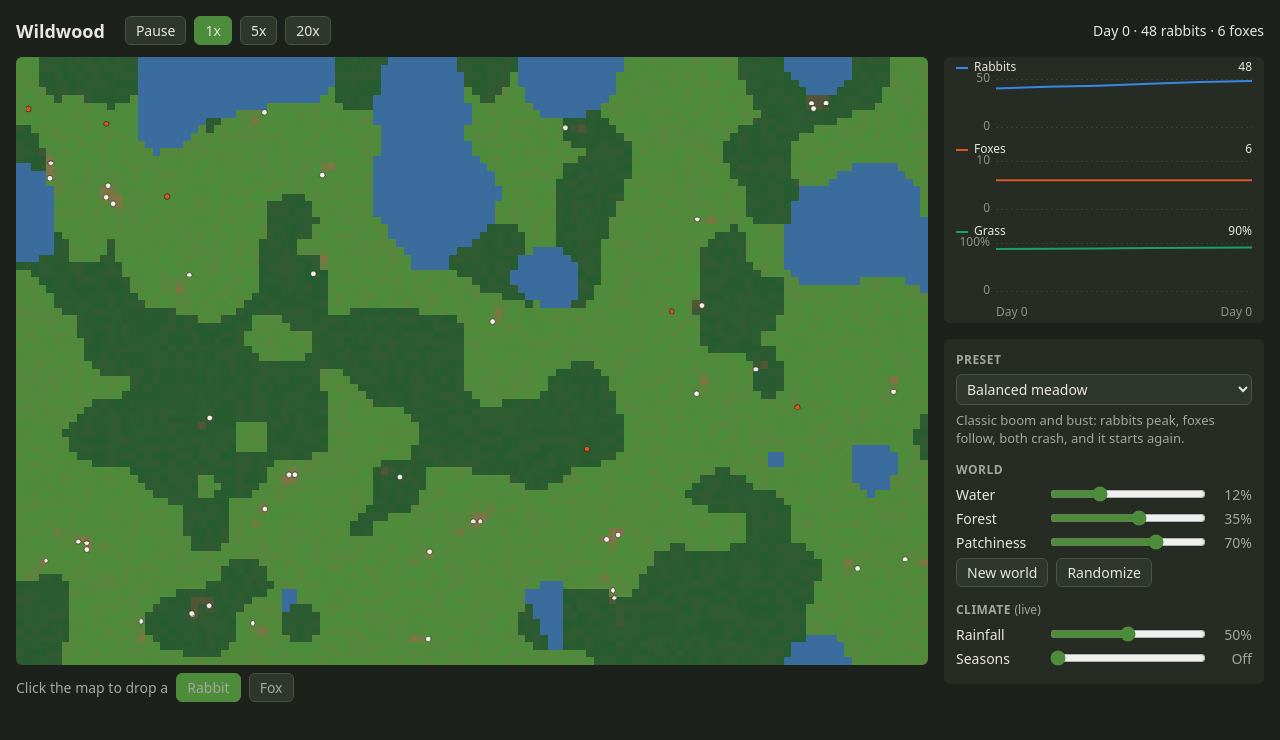
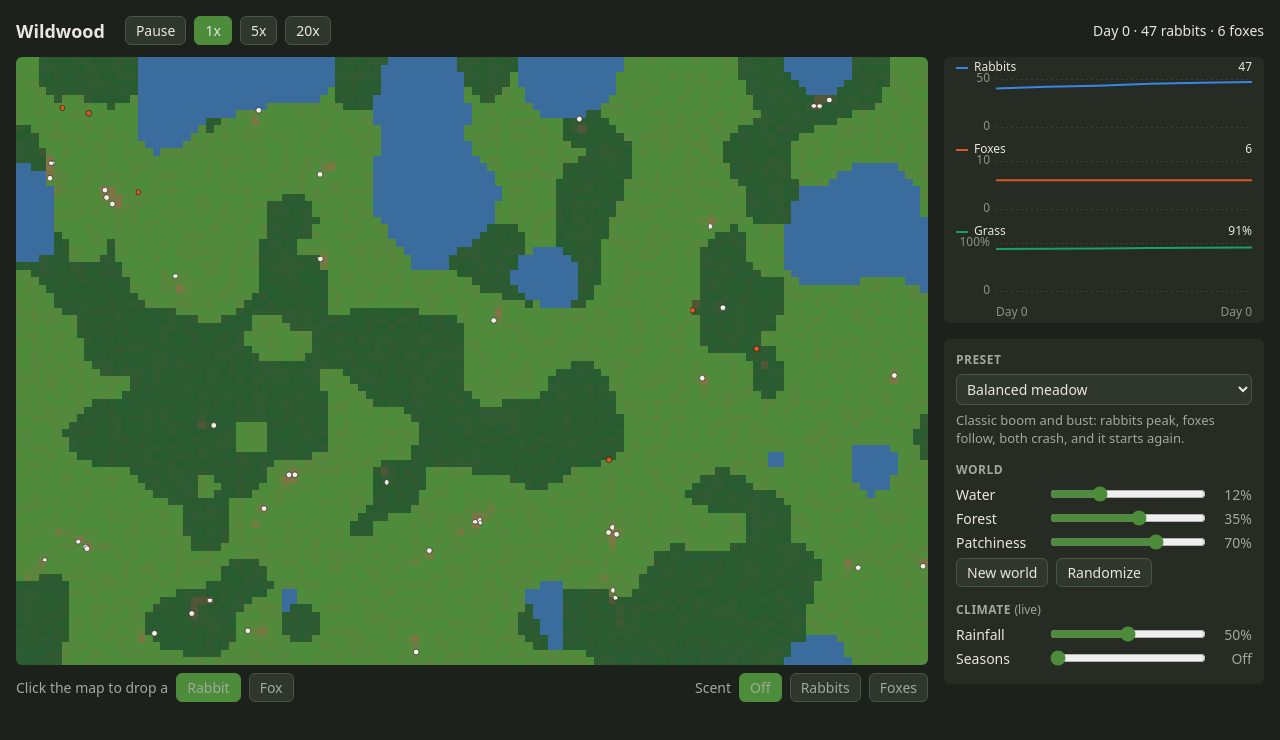
Before and after one commit to nshampoo/wildwood, a website built with Vite: page index.html in a window 1280 px wide. Built offline with nearby package versions, Linux system fonts and the light colour scheme.

Commit message:
Scent fields: foxes track rabbits, rabbits avoid foxes, with a map overlay

```diff
--- a/index.html
+++ b/index.html
@@ -132,8 +132,12 @@
         align-items: center;
         margin-top: 6px;
       }
+      .spacer {
+        flex: 1;
+      }
       .place {
         display: flex;
+        flex-wrap: wrap;
         align-items: center;
         gap: 8px;
         margin-top: 8px;
@@ -157,6 +161,11 @@
           Click the map to drop a
           <button data-place="rabbit" class="active">Rabbit</button>
           <button data-place="fox">Fox</button>
+          <span class="spacer"></span>
+          Scent
+          <button data-scent="" class="active">Off</button>
+          <button data-scent="rabbit">Rabbits</button>
+          <button data-scent="fox">Foxes</button>
         </div>
       </div>
       <aside>
--- /dev/null
+++ b/src/engine/scent.ts
@@ -0,0 +1,62 @@
+import type { Species } from './species';
+
+export const SCENT_CELL = 4; // map cells per scent cell, so scent carries further for the same cost
+const DEPOSIT = 1; // per animal per tick
+const SPREAD = 0.25; // share of each cell blended with its neighbors per tick
+const DECAY = 0.995; // per tick; half-life about 140 ticks
+
+export interface ScentField {
+  cols: number;
+  rows: number;
+  layers: Record<Species, Float32Array>;
+}
+
+export function createScent(width: number, height: number, species: Species[]): ScentField {
+  const cols = Math.ceil(width / SCENT_CELL);
+  const rows = Math.ceil(height / SCENT_CELL);
+  const layers = {} as Record<Species, Float32Array>;
+  for (const s of species) layers[s] = new Float32Array(cols * rows);
+  return { cols, rows, layers };
+}
+
+export function deposit(f: ScentField, species: Species, x: number, y: number): void {
+  f.layers[species][Math.floor(y / SCENT_CELL) * f.cols + Math.floor(x / SCENT_CELL)] += DEPOSIT;
+}
+
+export function spread(f: ScentField): void {
+  const { cols, rows } = f;
+  for (const layer of Object.values(f.layers)) {
+    const old = layer.slice();
+    for (let y = 0; y < rows; y++) {
+      for (let x = 0; x < cols; x++) {
+        const i = y * cols + x;
+        let sum = 0;
+        let n = 0;
+        if (x > 0) (sum += old[i - 1]), n++;
+        if (x < cols - 1) (sum += old[i + 1]), n++;
+        if (y > 0) (sum += old[i - cols]), n++;
+        if (y < rows - 1) (sum += old[i + cols]), n++;
+        layer[i] = (old[i] * (1 - SPREAD) + (sum / n) * SPREAD) * DECAY;
+      }
+    }
+  }
+}
+
+export function scentAt(f: ScentField, species: Species, x: number, y: number): number {
+  const cx = Math.min(f.cols - 1, Math.max(0, Math.floor(x / SCENT_CELL)));
+  const cy = Math.min(f.rows - 1, Math.max(0, Math.floor(y / SCENT_CELL)));
+  return f.layers[species][cy * f.cols + cx];
+}
+
+// Direction of steepest increase of the weighted sum of layers, or null if it's flat.
+export function scentHeading(f: ScentField, weights: Partial<Record<Species, number>>, x: number, y: number): number | null {
+  const at = (dx: number, dy: number) => {
+    let v = 0;
+    for (const [s, w] of Object.entries(weights)) v += w! * scentAt(f, s as Species, x + dx * SCENT_CELL, y + dy * SCENT_CELL);
+    return v;
+  };
+  const gx = at(1, 0) - at(-1, 0);
+  const gy = at(0, 1) - at(0, -1);
+  if (Math.abs(gx) + Math.abs(gy) < 1e-4) return null;
+  return Math.atan2(gy, gx);
+}
--- a/src/engine/species.ts
+++ b/src/engine/species.ts
@@ -17,6 +17,7 @@ export interface SpeciesStats {
   lifespan: number; // ticks, varied +-20% per animal
   idleCost: number; // energy per tick
   thirstRate: number; // thirst per tick; dies at 1
+  scent: Partial<Record<Species, number>>; // pull toward (+) or away from (-) each species' scent while wandering
   moveCost: number; // energy per cell moved
 }
 
@@ -38,6 +39,7 @@ export const STATS: Record<Species, SpeciesStats> = {
     lifespan: 3000,
     idleCost: 0.12,
     thirstRate: 1 / 800,
+    scent: { fox: -1 },
     moveCost: 0.8,
   },
   fox: {
@@ -57,9 +59,12 @@ export const STATS: Record<Species, SpeciesStats> = {
     lifespan: 6000,
     idleCost: 0.1,
     thirstRate: 1 / 1200,
+    scent: { rabbit: 1 },
     moveCost: 0.5,
   },
 };
+
+export const SPECIES = Object.keys(STATS) as Species[];
 
 export const PREDATORS: Record<Species, Species[]> = {
   rabbit: ['fox'],
--- a/src/engine/world.ts
+++ b/src/engine/world.ts
@@ -1,5 +1,6 @@
 import { mulberry32 } from './rng';
-import { PREDATORS, STATS, type Species, type SpeciesStats } from './species';
+import { createScent, deposit, scentHeading, spread, type ScentField } from './scent';
+import { PREDATORS, SPECIES, STATS, type Species, type SpeciesStats } from './species';
 import { distanceToWater, FLAT, FOREST, generateTerrain, WATER, type TerrainSettings } from './terrain';
 
 export type State = 'wander' | 'seek' | 'graze' | 'hunt' | 'flee' | 'mate' | 'thirsty' | 'drink';
@@ -30,6 +31,7 @@ export interface World {
   waterDist: Float32Array; // steps to the nearest water
   hasWater: boolean;
   climate: Climate;
+  scent: ScentField;
   animals: Animal[];
   tick: number;
   nextId: number;
@@ -55,6 +57,8 @@ const FOREST_GROWTH = 0.4;
 const FOREST_SIGHT = 1.5; // animals in forest can't be seen from further than this
 const THIRSTY = 0.5;
 const DRINK_RATE = 0.05; // thirst removed per tick of drinking
+const SCENT_TURN = 0.25; // max radians per tick a wandering animal turns toward its scent heading
+const MATE_SCENT = 1; // pull toward its own kind's scent when ready to breed
 
 export function createWorld(
   width: number,
@@ -73,7 +77,8 @@ export function createWorld(
   }
   const waterDist = distanceToWater(width, height, terrain);
   const hasWater = terrain.includes(WATER);
-  return { width, height, terrain, grass, growth, waterDist, hasWater, climate: { ...climate }, animals: [], tick: 0, nextId: 1, rand };
+  const scent = createScent(width, height, SPECIES);
+  return { width, height, terrain, grass, growth, waterDist, hasWater, climate: { ...climate }, scent, animals: [], tick: 0, nextId: 1, rand };
 }
 
 export function isLand(w: World, x: number, y: number): boolean {
@@ -157,6 +162,9 @@ export function census(w: World): Census {
 export function step(w: World): void {
   const rate = growthRate(w.climate, w.tick);
   for (let i = 0; i < w.grass.length; i++) w.grass[i] = Math.min(1, w.grass[i] + rate * w.growth[i]);
+
+  for (const a of w.animals) deposit(w.scent, a.species, a.x, a.y);
+  spread(w.scent);
 
   const index = buildIndex(w);
   const born: Animal[] = [];
@@ -308,8 +316,15 @@ function bestGrass(w: World, a: Animal, r: number): { x: number; y: number } | n
   return best;
 }
 
+// A random walk, steered by scent: toward food, away from predators, toward mates when ready.
 function wander(w: World, a: Animal, s: SpeciesStats): void {
   a.state = 'wander';
+  const weights = canBreed(a, s) ? { ...s.scent, [a.species]: (s.scent[a.species] ?? 0) + MATE_SCENT } : s.scent;
+  const target = scentHeading(w.scent, weights, a.x, a.y);
+  if (target !== null) {
+    const diff = Math.atan2(Math.sin(target - a.heading), Math.cos(target - a.heading));
+    a.heading += Math.max(-SCENT_TURN, Math.min(SCENT_TURN, diff));
+  }
   a.heading += (w.rand() - 0.5) * 0.6;
   move(w, a, s, s.speed * 0.6);
 }
--- a/src/main.ts
+++ b/src/main.ts
@@ -18,6 +18,7 @@ const stats = $('#stats');
 const playButton = $<HTMLButtonElement>('#play');
 const speedButtons = document.querySelectorAll<HTMLButtonElement>('[data-speed]');
 const placeButtons = document.querySelectorAll<HTMLButtonElement>('[data-place]');
+const scentButtons = document.querySelectorAll<HTMLButtonElement>('[data-scent]');
 const presetSelect = $<HTMLSelectElement>('#preset');
 const presetWatch = $('#preset-watch');
 const worldHint = $('#world-hint');
@@ -39,6 +40,7 @@ let draw: ReturnType<typeof createRenderer>;
 let playing = true;
 let speed = 1;
 let placing: Species = 'rabbit';
+let showScent: Species | null = null;
 let carry = 0;
 let last = performance.now();
 
@@ -98,7 +100,7 @@ function frame(now: number) {
     steps++;
   }
   if (steps === MAX_STEPS_PER_FRAME) carry = 0; // too slow to keep up, drop the backlog
-  draw(world, carry / TICK_MS);
+  draw(world, carry / TICK_MS, showScent);
   drawChart(history.samples);
   const c = census(world);
   const { season, year } = seasonOf(world.tick);
@@ -145,6 +147,12 @@ for (const b of speedButtons) {
     pick(speedButtons, b);
   };
 }
+for (const b of scentButtons) {
+  b.onclick = () => {
+    showScent = (b.dataset.scent || null) as Species | null;
+    pick(scentButtons, b);
+  };
+}
 for (const b of placeButtons) {
   b.onclick = () => {
     placing = b.dataset.place as Species;
--- a/src/render/renderer.ts
+++ b/src/render/renderer.ts
@@ -1,3 +1,5 @@
+import { SCENT_CELL } from '../engine/scent';
+import type { Species } from '../engine/species';
 import { FOREST, WATER } from '../engine/terrain';
 import type { World } from '../engine/world';
 
@@ -7,6 +9,7 @@ const FOREST_BARE = [92, 84, 56];
 const FOREST_LUSH = [38, 92, 48];
 const WATER_RGB = [58, 108, 158];
 const COLORS = { rabbit: '#f4f1e8', fox: '#d95926' };
+const SCENT_RGB: Record<Species, string> = { rabbit: '244, 241, 232', fox: '217, 89, 38' }; // same as the dots
 
 export const CELL_PX = 8;
 
@@ -22,7 +25,7 @@ export function createRenderer(canvas: HTMLCanvasElement, world: World) {
   const pixels = groundCtx.createImageData(world.width, world.height);
 
   // alpha is how far we are between the last tick and the next, 0 to 1
-  return function draw(w: World, alpha: number) {
+  return function draw(w: World, alpha: number, scent: Species | null) {
     for (let i = 0; i < w.grass.length; i++) {
       const g = w.grass[i];
       const t = w.terrain[i];
@@ -33,6 +36,7 @@ export function createRenderer(canvas: HTMLCanvasElement, world: World) {
     groundCtx.putImageData(pixels, 0, 0);
     ctx.imageSmoothingEnabled = false;
     ctx.drawImage(ground, 0, 0, canvas.width, canvas.height);
+    if (scent) drawScent(ctx, w, scent);
 
     ctx.strokeStyle = 'rgba(0, 0, 0, 0.5)';
     ctx.lineWidth = 1;
@@ -47,3 +51,18 @@ export function createRenderer(canvas: HTMLCanvasElement, world: World) {
     }
   };
 }
+
+function drawScent(ctx: CanvasRenderingContext2D, w: World, species: Species) {
+  const layer = w.scent.layers[species];
+  const max = Math.max(...layer);
+  if (max <= 0) return;
+  const size = SCENT_CELL * CELL_PX;
+  for (let y = 0; y < w.scent.rows; y++) {
+    for (let x = 0; x < w.scent.cols; x++) {
+      const v = layer[y * w.scent.cols + x] / max;
+      if (v < 0.05) continue;
+      ctx.fillStyle = `rgba(${SCENT_RGB[species]}, ${(v * 0.65).toFixed(3)})`;
+      ctx.fillRect(x * size, y * size, size, size);
+    }
+  }
+}
```
Also changed, not shown: docs/DESIGN.md (+8 -5 lines), src/engine/scent.test.ts (added, +31 -0 lines), src/engine/world.test.ts (+23 -0 lines), README.md.
